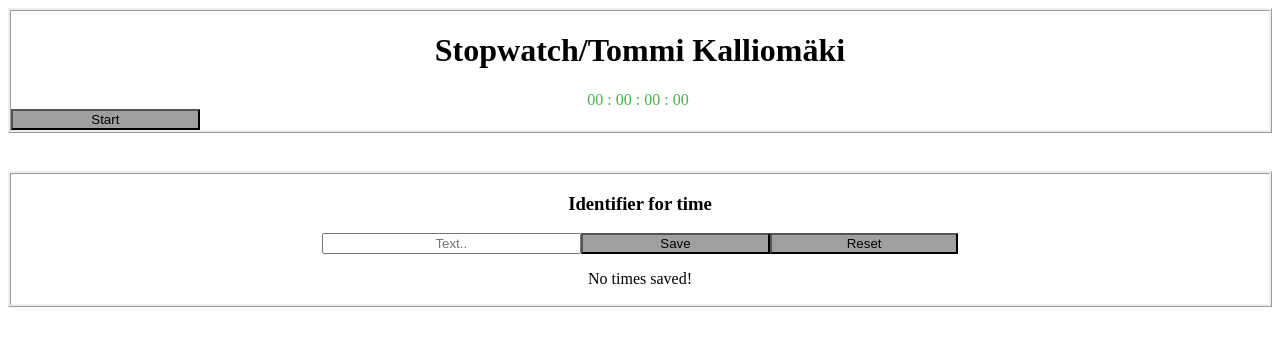
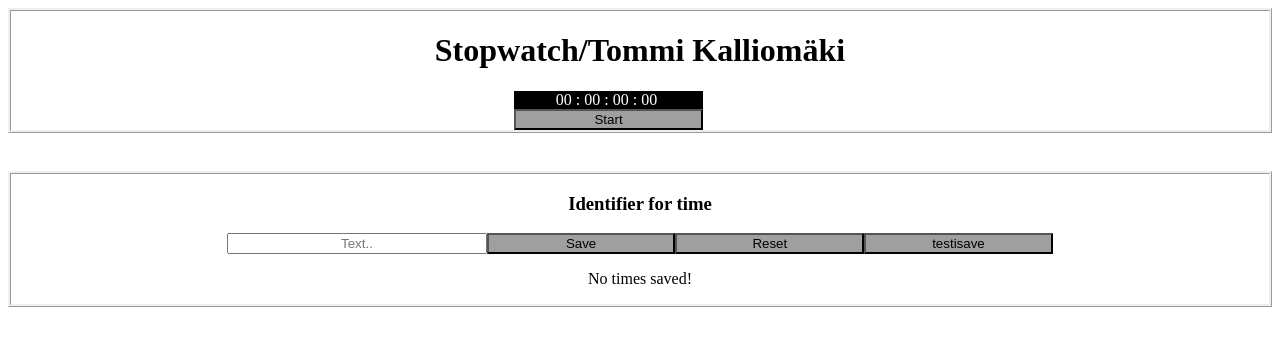
Before and after one commit to TommiKall/reactstopwatch, a React (Create React App) app: page / in a window 1280 px wide. Shown: the top 346 px of the page. Built offline with nearby package versions, Linux system fonts and the light colour scheme; the HTML template or start-up script is replaced by a standard one.

Commit message:
testimuutokset

```diff
--- a/src/App.css
+++ b/src/App.css
@@ -11,18 +11,28 @@
 .display{
     display: flex;
     justify-content: center;
-    color: #4CAF50;
-    border-color: #4CAF50;
-
-
-
-
-
+    background-color: black;
+    color: white;
+    width: 15%;
+    margin-left: 40%;
+    margin-right: 40%;
 
 
 }
 
 .button{
+
+    transition-duration: 0.4s;
+    width: 15%;
+    margin-left: 40%;
+    background-color: rgba(146, 146, 146, 0.877);
+    color: black;
+    display: inline-block;
+
+
+
+}
+.buttonsaver{
 
     transition-duration: 0.4s;
     width: 15%;
@@ -36,14 +46,22 @@
     color: white;
   }
 
+  .buttonsaver:hover {
+    background-color: #4CAF50;
+    color: white;
+  }
 
 
 .input{
 
     text-align: center;
-    color: #4CAF50;
     width: 20%;
 
+}
+
+/*poistaa bulletit*/
+ul{
+    list-style: none;
 }
 
 
--- a/src/App.js
+++ b/src/App.js
@@ -66,7 +66,7 @@ function App() {
 
  };
 
- function save1 ({time}){
+ /*function save1 ({time}){
    return(
      <div>
        {time.map((time,index) =>(
@@ -74,7 +74,7 @@ function App() {
        ) )}
      </div>
    )
- }
+ }*/
 
 
   return (
--- a/src/Saver.js
+++ b/src/Saver.js
@@ -1,5 +1,5 @@
 import React, {useState} from 'react';
-import time from './App';
+
 
 
 
@@ -8,6 +8,7 @@ import time from './App';
 const Saver = () => {
   const [items, setItems] = useState([]);
   const [value, setValue] = useState("");
+  const [time]= useState({ms:0,s:0,m:0,h:0});
 
   const saveItem = () => {
     // lisää listaan
@@ -49,10 +50,12 @@ const Saver = () => {
         placeholder="Text.."
       />
 
-      <button className="button" onClick={() => saveItem()}>Save</button>
+      <button className="buttonsaver" onClick={() => saveItem()}>Save</button>
 
 
-      <button className="button" onClick={() => setItems([])}>Reset</button>
+      <button className="buttonsaver" onClick={() => setItems([])}>Reset</button>
+
+      <button className="buttonsaver" onClick={() => save([])}>testisave</button>
 
 
 
```
Also changed, not shown: 1 other file (tests, documents, lock files or other folders).
